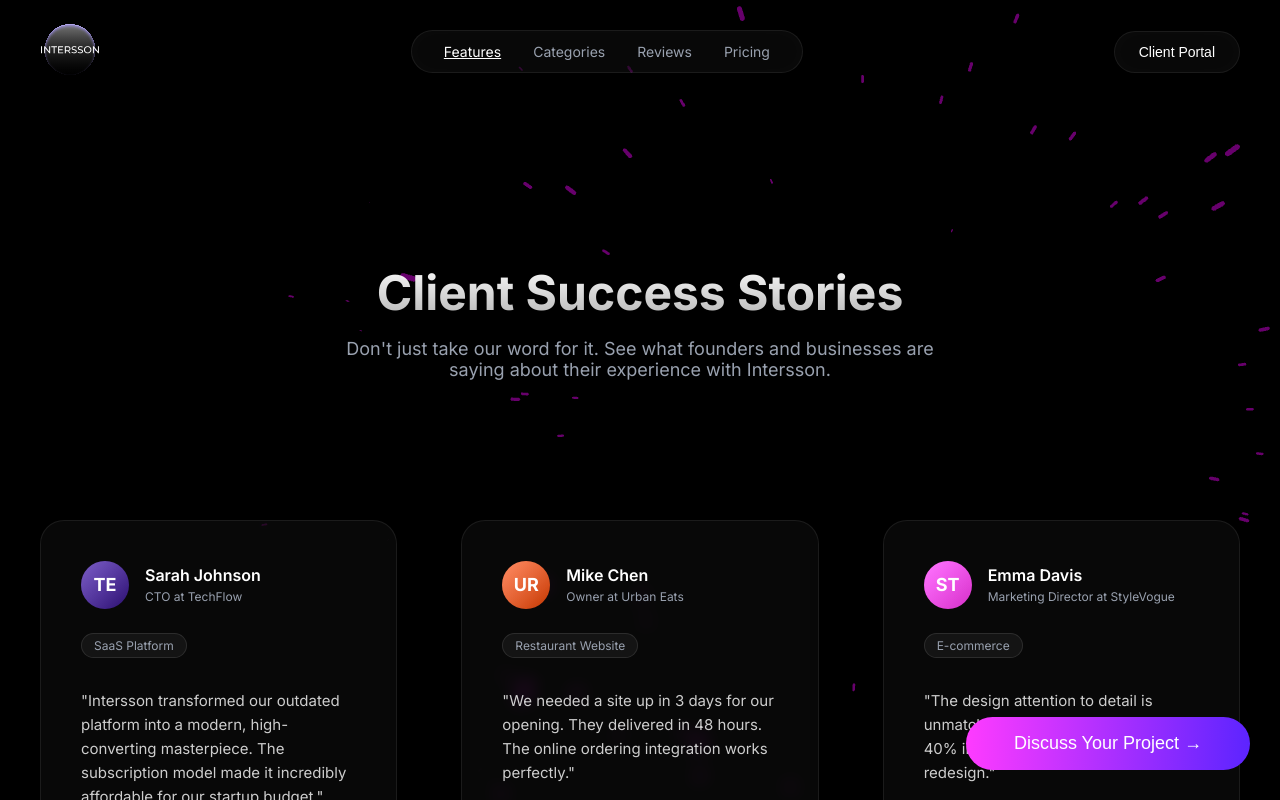
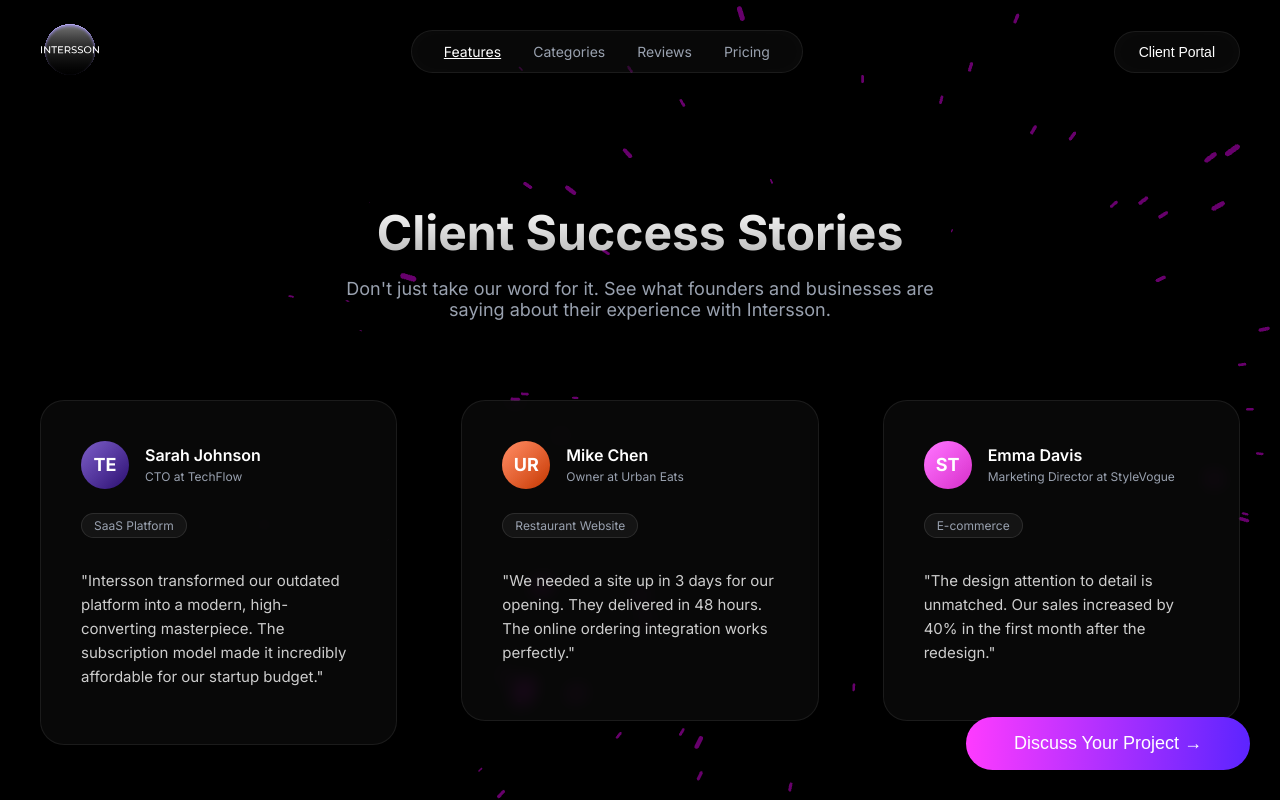
Before and after one commit to intersson-sir/Intersson, a Next.js app: page /reviews in a window 1280 px wide. Shown: the top 800 px of the page. Built offline with nearby package versions, Linux system fonts and the light colour scheme.

Commit message:
Update reviews page: reduce top padding for better layout

```diff
--- a/src/app/reviews/reviews.module.css
+++ b/src/app/reviews/reviews.module.css
@@ -8,7 +8,7 @@
 }
 
 .hero {
-    padding: 120px 20px 60px;
+    padding: 60px 20px 40px;
     text-align: center;
     position: relative;
     z-index: 10;
@@ -39,13 +39,11 @@
     grid-auto-rows: auto;
     gap: 64px;
     max-width: 1200px;
-    margin: 80px auto 40px;
-    /* Reduced bottom margin */
+    margin: 40px auto 40px;
     padding: 0 20px;
     position: relative;
     z-index: 10;
     align-items: start;
-    /* Standard for grids with varying content height */
 }
 
 /* Review Card */
```
